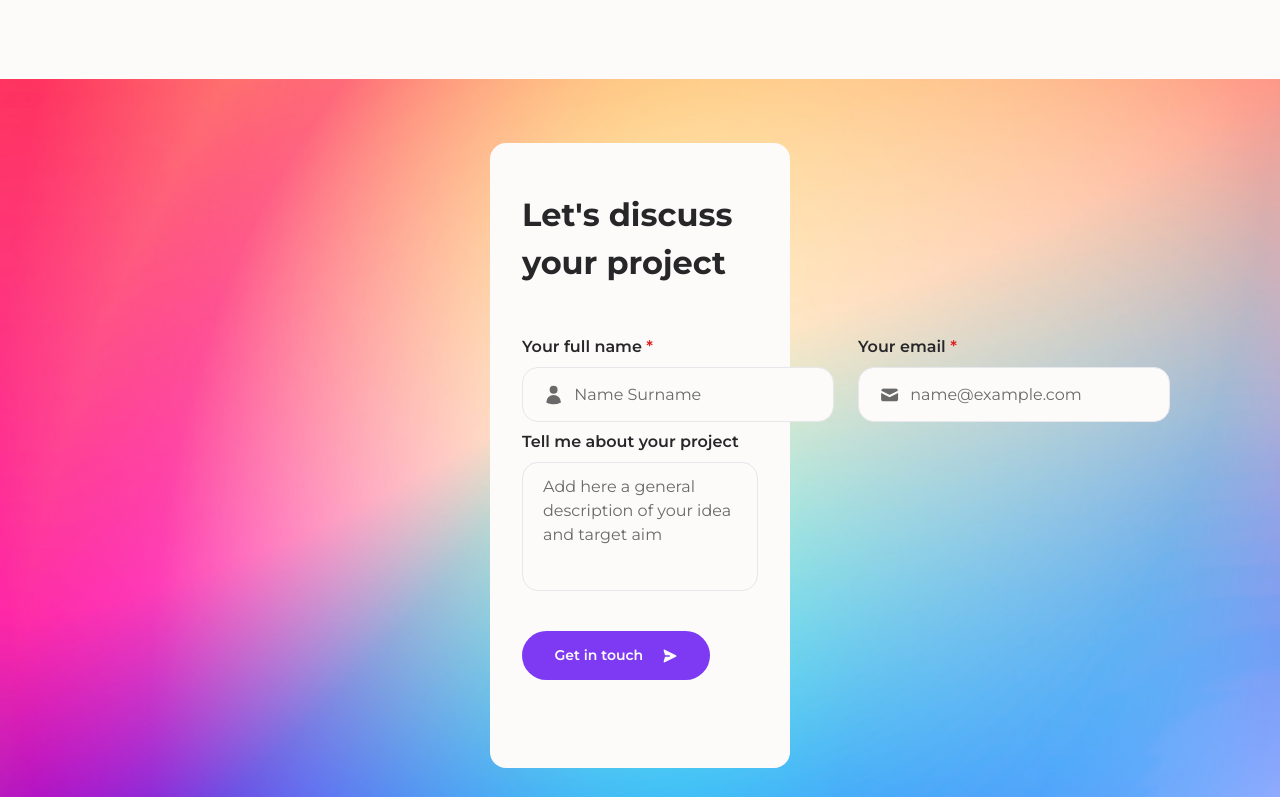
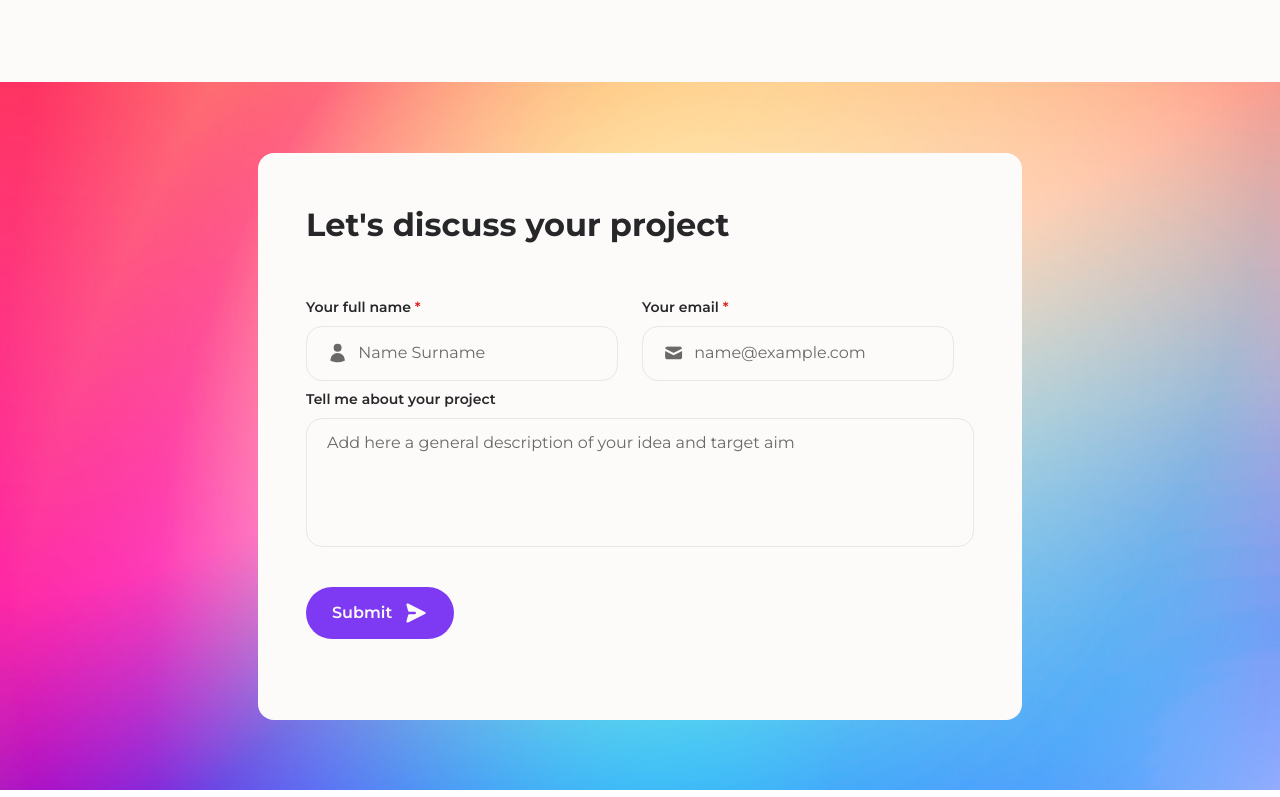
Before and after one commit to Dendroid01/project1, a React (Vite) app: page / in a window 1280 px wide. Shown: the part 2000-2797 px from the top of the page. Built offline with nearby package versions, Linux system fonts and the light colour scheme.

Commit message:
Contact form fix for all res.

```diff
--- a/src/App.css
+++ b/src/App.css
@@ -16,7 +16,7 @@
   --text-h2: 2rem;
   --text-h3: 1.5rem;
   --text-subtitle-desktop: 1.25rem;
-  --text-subtitle-2-desktop: 1rem;
+  --text-subtitle2-desktop: 1rem;
   --text-body-desktop: 1.25rem;
   --text-body-2: 1rem;
 
--- a/src/components/About/About.tsx
+++ b/src/components/About/About.tsx
@@ -7,7 +7,7 @@ import Button from "../mobileButton.tsx";
 const About = () => {
     return (
         <>
-            <section id="about" className="flex flex-col px-4 mb-6 md:mb-10 lg:mb-14 lg:pl-21.25 gap-9 md:gap-20 md:px-10">
+            <section id="about" className="flex flex-col px-4 mb-6 md:mb-11 lg:mb-14 lg:pl-21.25 gap-9 md:gap-20 md:px-10">
                 <h2 className="text-subtitle font-semibold text-black md:text-h2 md:font-bold">About me</h2>
                 <div className="flex flex-col md:flex-row items-center md:items-start gap-9 md:gap-11 lg:gap-39.5">
                     <div
@@ -16,13 +16,13 @@ const About = () => {
                         <img src={aboutImage} alt="Nick Richardson"
                              className="size-[256.21px] lg:size-91 bg-grey-light rounded-full"/>
                     </div>
-                    <div className="flex flex-col md:w-88 lg:w-134.25 gap-6 mb-6 md:py-6 lg:py-23">
+                    <div className="flex flex-col md:w-95 lg:w-134.25 gap-6 mb-6 md:py-6 lg:py-23">
                         <hr className="w-6 border border-lavender m-0"/>
                         <p className="text-body font-regular md:text-body-desktop text-grey-dark mt md:mb-5 lg:mb-9.5">
                             <span className="text-subtitle-2 font-semibold text-black md:text-subtitle-desktop">Nick Richardson</span> -
                             specialist
                             in Frontend
-                            development. Clear code is my passion.
+                            development. <br className="hidden md:inline lg:hidden"/>Clear code is my passion.
                             <br/> Solving issues through negotiations
                         </p>
                         <Button className="hidden md:flex">Get in touch</Button>
--- a/src/components/Contact/Contact.tsx
+++ b/src/components/Contact/Contact.tsx
@@ -3,7 +3,7 @@ import backgroundImage from "../../assets/backgroundImage.png"
 
 const About = () => {
     return (
-        <section id="contact" className="flex h-188.25 justify-center items-center"
+        <section id="contact" className="flex h-188.25 md:h-177 justify-center items-center"
              style={{
                  backgroundImage: `url(${backgroundImage})`,
                  backgroundSize: 'cover',
--- a/src/components/Contact/ContactForm.tsx
+++ b/src/components/Contact/ContactForm.tsx
@@ -63,7 +63,7 @@ const ContactForm = () => {
     };
 
     return (
-        <div className="w-75 h-156.25 bg-white rounded-2xl px-1.5 md:px-8 py-12">
+        <div className="w-75 md:w-178 lg:w-191 h-156.25 md:h-141.75 lg:h-141.75 bg-white rounded-2xl px-1.5 md:px-8 lg:px-12 py-12">
             <h2 className="text-subtitle md:text-h2 font-semibold md:font-bold text-black text-center md:text-left mb-9 md:mb-12">
                 Let's discuss your project
             </h2>
@@ -124,7 +124,7 @@ const ContactForm = () => {
                 </div>
 
                 <Button disabled={isSubmitting || isSubmitSuccessful}>
-                    {isSubmitting ? 'Sending...' : 'Get in touch'}
+                    {isSubmitting ? 'Sending...' : 'Submit'}
                 </Button>
 
             </form>
--- a/src/components/mobileButton.tsx
+++ b/src/components/mobileButton.tsx
@@ -10,13 +10,12 @@ export const Button = ({
     return (<button
         className={`
   px-3 md:px-6 py-2 md:py-3
-  md:w-47
   gap-2 md:gap-3 lg:gap-3
   flex items-center justify-evenly
   bg-lavender
   text-white
   rounded-full
-  text-subtitle-2 md:text-subtitle2-desktop
+  text-subtitle-2 md:text-subtitle2-desktop lg:text-subtitle2-desktop
   font-semibold
   relative
   z-30
@@ -41,12 +40,17 @@ export const Button = ({
     >
         {children}
 
-        <svg width="16" height="16" viewBox="0 0 16 16" fill="none" xmlns="http://www.w3.org/2000/svg"
-             className={`
-                    fill-white
-                    disabled:fill-grey-dark
-                    shrink-0
-                `}>
+        <svg
+            viewBox="0 0 16 16"
+            fill="none"
+            xmlns="http://www.w3.org/2000/svg"
+            className="
+                size-4 md:size-6
+                fill-white
+                disabled:fill-grey-dark
+                shrink-0
+            "
+        >
             <path
                 d="M13.9574 8.71506C14.0901 8.64855 14.2017 8.54643 14.2796 8.42012C14.3576 8.29381 14.3989 8.1483 14.3989 7.99986C14.3989 7.85142 14.3576 7.70591 14.2796 7.5796C14.2017 7.45329 14.0901 7.35117 13.9574 7.28466L2.75738 1.68466C2.61851 1.61517 2.46242 1.58761 2.30815 1.60532C2.15388 1.62303 2.0081 1.68526 1.88859 1.78441C1.76908 1.88356 1.68101 2.01535 1.63513 2.1637C1.58924 2.31205 1.58752 2.47055 1.63018 2.61986L2.77338 6.61986C2.8212 6.78704 2.92218 6.93409 3.06105 7.03874C3.19991 7.1434 3.36909 7.19996 3.54298 7.19986L7.19978 7.19986C7.41195 7.19986 7.61544 7.28414 7.76546 7.43417C7.91549 7.5842 7.99978 7.78769 7.99978 7.99986C7.99978 8.21203 7.91549 8.41551 7.76546 8.56554C7.61544 8.71557 7.41195 8.79986 7.19978 8.79986H3.54298C3.36909 8.79976 3.19991 8.85632 3.06105 8.96098C2.92218 9.06563 2.8212 9.21268 2.77338 9.37986L1.63098 13.3799C1.58824 13.5291 1.58985 13.6876 1.63563 13.836C1.68141 13.9843 1.76937 14.1162 1.88878 14.2154C2.0082 14.3146 2.1539 14.3769 2.30814 14.3948C2.46237 14.4126 2.61846 14.3852 2.75738 14.3159L13.9574 8.71586V8.71506Z"
                 fill="currentColor"/>
```
